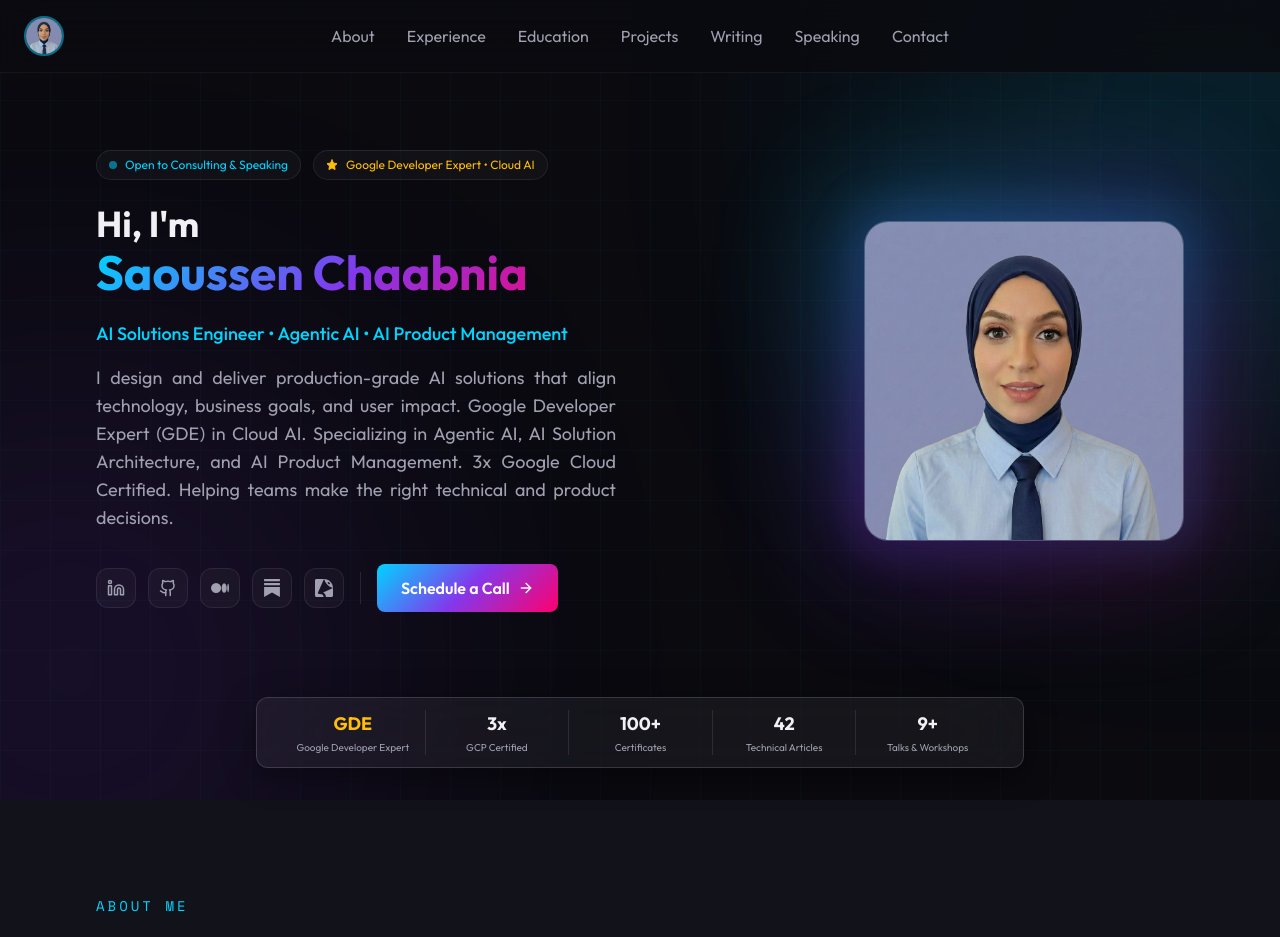
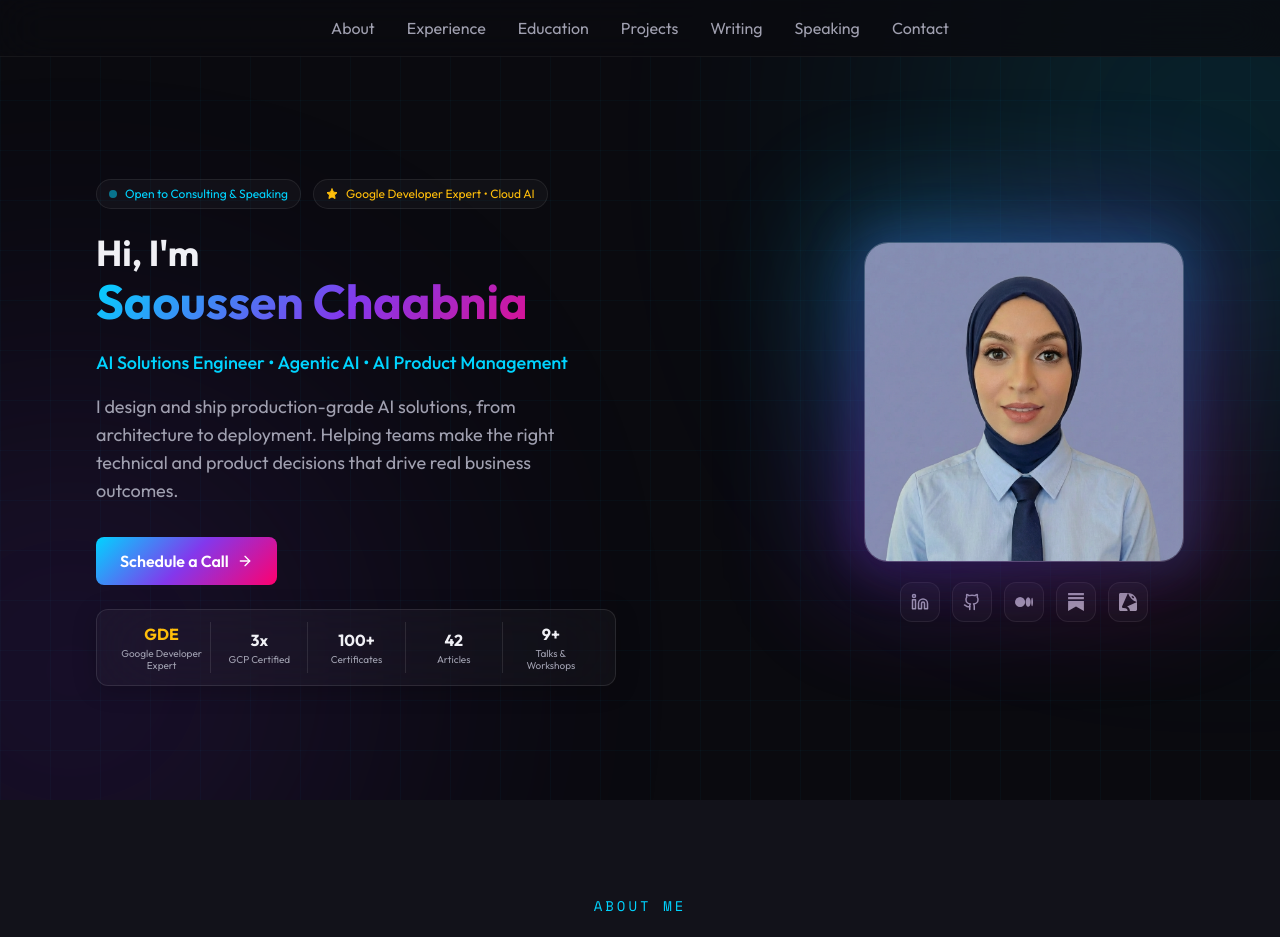
Before and after one commit to Saoussen-CH/Saoussen-CH.github.io, a React (Vite) app: page / in a window 1280 px wide. Shown: the top 937 px of the page. Built offline with nearby package versions, Linux system fonts and the light colour scheme; the HTML template or start-up script is replaced by a standard one.

Commit message:
Redesign hero layout and clean up section structure

```diff
--- a/src/components/About.tsx
+++ b/src/components/About.tsx
@@ -10,6 +10,15 @@ export function About() {
   return (
     <section id="about" className="py-24 px-6 md:px-12 lg:px-24 bg-dark-secondary">
       <div className="max-w-6xl mx-auto">
+        <motion.div
+          ref={ref}
+          initial={{ opacity: 0, y: 20 }}
+          animate={isInView ? { opacity: 1, y: 0 } : {}}
+          className="text-center mb-12"
+        >
+          <p className="section-label">About Me</p>
+        </motion.div>
+
         <div ref={ref} className="grid md:grid-cols-2 gap-12 items-center">
           {/* Text Content */}
           <motion.div
@@ -17,8 +26,7 @@ export function About() {
             animate={isInView ? { opacity: 1, x: 0 } : {}}
             transition={{ duration: 0.6 }}
           >
-            <p className="section-label">About Me</p>
-            <h2 className="section-title mb-6">
+            <h2 className="text-xl md:text-2xl font-bold mb-6 whitespace-nowrap">
               Technology × Business × Impact
             </h2>
             {profile.aboutParagraphs.map((paragraph, index) => (
@@ -39,12 +47,12 @@ export function About() {
               {
                 icon: <Star size={18} fill="currentColor" className="text-accent-gold" />,
                 title: 'Google Developer Expert',
-                desc: 'Recognized by Google for expertise in Cloud AI — part of an exclusive global community.',
+                desc: 'Recognized by Google for expertise in Cloud AI, part of an exclusive global community.',
               },
               {
                 icon: <Cloud size={18} fill="currentColor" className="text-accent-cyan" />,
                 title: '3× Google Cloud Certified',
-                desc: 'Professional ML Engineer · Cloud Architect · Data Engineer, all active 2025–2026.',
+                desc: 'Professional ML Engineer · Cloud Architect · Data Engineer, all active 2025-2026.',
               },
               {
                 icon: <Diamond size={18} fill="currentColor" className="text-accent-violet" />,
--- a/src/components/Hero.tsx
+++ b/src/components/Hero.tsx
@@ -75,18 +75,67 @@ export function Hero() {
             initial={{ opacity: 0, y: 20 }}
             animate={{ opacity: 1, y: 0 }}
             transition={{ duration: 0.5, delay: 0.3 }}
-            className="text-lg text-text-secondary mb-8 text-justify"
+            className="text-lg text-text-secondary mb-8"
           >
             {profile.heroDescription}
           </motion.p>
 
-          {/* Social icons + Schedule a Call */}
+          {/* Schedule a Call */}
           <motion.div
             initial={{ opacity: 0, y: 20 }}
             animate={{ opacity: 1, y: 0 }}
             transition={{ duration: 0.5, delay: 0.4 }}
-            className="flex items-center gap-3 flex-wrap"
+            className="mb-6"
           >
+            <a href="https://calendly.com/saoussen-chaabnia-pro/" target="_blank" rel="noopener noreferrer" className="btn-primary inline-flex items-center gap-2">
+              Schedule a Call
+              <ArrowRight size={16} />
+            </a>
+          </motion.div>
+
+          {/* Stats bar */}
+          <motion.div
+            initial={{ opacity: 0, y: 20 }}
+            animate={{ opacity: 1, y: 0 }}
+            transition={{ duration: 0.5, delay: 0.5 }}
+          >
+            <div className="grid grid-cols-5 divide-x divide-white/10 rounded-xl border border-white/10 bg-white/[0.03] backdrop-blur-2xl shadow-[0_4px_24px_rgba(0,0,0,0.2)] px-4 py-3">
+              {profile.stats.map((stat) => (
+                <div key={stat.label} className="flex flex-col items-center justify-center text-center px-2 min-w-0">
+                  <div className={`text-base font-bold ${'featured' in stat && stat.featured ? 'text-accent-gold' : 'text-text-primary'}`}>
+                    {stat.value}
+                  </div>
+                  <div className="text-text-secondary text-[10px] mt-0.5 leading-tight">{stat.label}</div>
+                </div>
+              ))}
+            </div>
+          </motion.div>
+
+        </div>
+
+        {/* Right: Profile Photo + Social Icons */}
+        <motion.div
+          initial={{ opacity: 0, scale: 0.9 }}
+          animate={{ opacity: 1, scale: 1 }}
+          transition={{ duration: 0.6, delay: 0.2 }}
+          className="hidden lg:flex flex-col items-end justify-center"
+        >
+          <div className="flex flex-col items-center gap-5">
+          <div className="relative">
+            {/* Glow background */}
+            <div className="absolute -inset-6 rounded-3xl bg-gradient-to-br from-accent-cyan/50 via-accent-violet/40 to-accent-magenta/30 blur-3xl opacity-80" />
+            <div className="absolute -inset-2 rounded-3xl bg-gradient-to-tr from-accent-violet/30 to-accent-cyan/20 blur-xl" />
+            {/* Photo */}
+            <img
+              src="/profile-photo.png"
+              alt={`${profile.name} - ${profile.title}`}
+              loading="eager"
+              fetchPriority="high"
+              className="relative w-80 h-80 object-cover rounded-3xl border border-white/20 shadow-2xl"
+            />
+          </div>
+          {/* Social Icons */}
+          <div className="flex items-center gap-3">
             {socialLinks.map(link => (
               <a
                 key={link.name}
@@ -99,55 +148,11 @@ export function Hero() {
                 {iconMap[link.icon]}
               </a>
             ))}
-            <div className="w-px h-8 bg-white/10 mx-1" />
-            <a href="https://calendly.com/saoussen-chaabnia-pro/" target="_blank" rel="noopener noreferrer" className="btn-primary inline-flex items-center gap-2">
-              Schedule a Call
-              <ArrowRight size={16} />
-            </a>
-          </motion.div>
-        </div>
-
-        {/* Right: Profile Photo */}
-        <motion.div
-          initial={{ opacity: 0, scale: 0.9 }}
-          animate={{ opacity: 1, scale: 1 }}
-          transition={{ duration: 0.6, delay: 0.2 }}
-          className="hidden lg:flex items-center justify-end"
-        >
-          <div className="relative">
-            {/* Glow background — stronger */}
-            <div className="absolute -inset-6 rounded-3xl bg-gradient-to-br from-accent-cyan/50 via-accent-violet/40 to-accent-magenta/30 blur-3xl opacity-80" />
-            <div className="absolute -inset-2 rounded-3xl bg-gradient-to-tr from-accent-violet/30 to-accent-cyan/20 blur-xl" />
-            {/* Photo */}
-            <img
-              src="/profile-photo.png"
-              alt={`${profile.name} - ${profile.title}`}
-              loading="eager"
-              fetchPriority="high"
-              className="relative w-80 h-80 object-cover rounded-3xl border border-white/20 shadow-2xl"
-            />
+          </div>
           </div>
         </motion.div>
       </div>
 
-      {/* Stats overlay — pinned to bottom of hero */}
-      <motion.div
-        initial={{ opacity: 0, y: 20 }}
-        animate={{ opacity: 1, y: 0 }}
-        transition={{ duration: 0.5, delay: 0.6 }}
-        className="w-full px-6 md:px-12 lg:px-24 pb-16 relative z-20 -mb-8"
-      >
-        <div className="max-w-3xl mx-auto rounded-xl border border-white/15 bg-white/5 backdrop-blur-2xl shadow-[0_8px_32px_rgba(0,0,0,0.4)] px-6 py-3 grid grid-cols-5 divide-x divide-white/10">
-          {profile.stats.map((stat) => (
-            <div key={stat.label} className="flex flex-col items-center justify-center text-center px-3">
-              <div className={`text-lg font-bold ${'featured' in stat && stat.featured ? 'text-accent-gold' : 'text-text-primary'}`}>
-                {stat.value}
-              </div>
-              <div className="text-text-secondary text-[10px] mt-0.5">{stat.label}</div>
-            </div>
-          ))}
-        </div>
-      </motion.div>
 
     </section>
   );
--- a/src/components/Navbar.tsx
+++ b/src/components/Navbar.tsx
@@ -36,14 +36,7 @@ export function Navbar() {
       }`}
     >
       <div className="max-w-7xl mx-auto px-6 py-4 grid grid-cols-3 items-center">
-        {/* Logo with Profile Photo */}
-        <a href="#">
-          <img
-            src="/profile-photo.png"
-            alt="Saoussen Chaabnia"
-            className="w-10 h-10 rounded-full object-cover border-2 border-accent-cyan/50"
-          />
-        </a>
+        <div />
 
         {/* Desktop Navigation — centered */}
         <ul className="hidden md:flex gap-8 justify-center">
--- a/src/data/profile.ts
+++ b/src/data/profile.ts
@@ -13,9 +13,7 @@ export const profile = {
   availability: 'Open to Consulting & Speaking',
 
   // Hero section
-  heroDescription: `I design and deliver production-grade AI solutions that align technology, business goals,
-    and user impact. Google Developer Expert (GDE) in Cloud AI. Specializing in Agentic AI, AI Solution Architecture, and AI Product Management.
-    3x Google Cloud Certified. Helping teams make the right technical and product decisions.`,
+  heroDescription: `I design and ship production-grade AI solutions, from architecture to deployment. Helping teams make the right technical and product decisions that drive real business outcomes.`,
 
   // About section - Updated to match LinkedIn
   aboutParagraphs: [
@@ -35,7 +33,7 @@ export const profile = {
     { value: 'GDE', label: 'Google Developer Expert', featured: true },
     { value: '3x', label: 'GCP Certified' },
     { value: '100+', label: 'Certificates' },
-    { value: '42', label: 'Technical Articles' },
+    { value: '42', label: 'Articles' },
     { value: '9+', label: 'Talks & Workshops' },
   ],
 };
```
Also changed, not shown: public/profile-photo-opt.png (added), public/profile-photo-optimized.webp (added).
